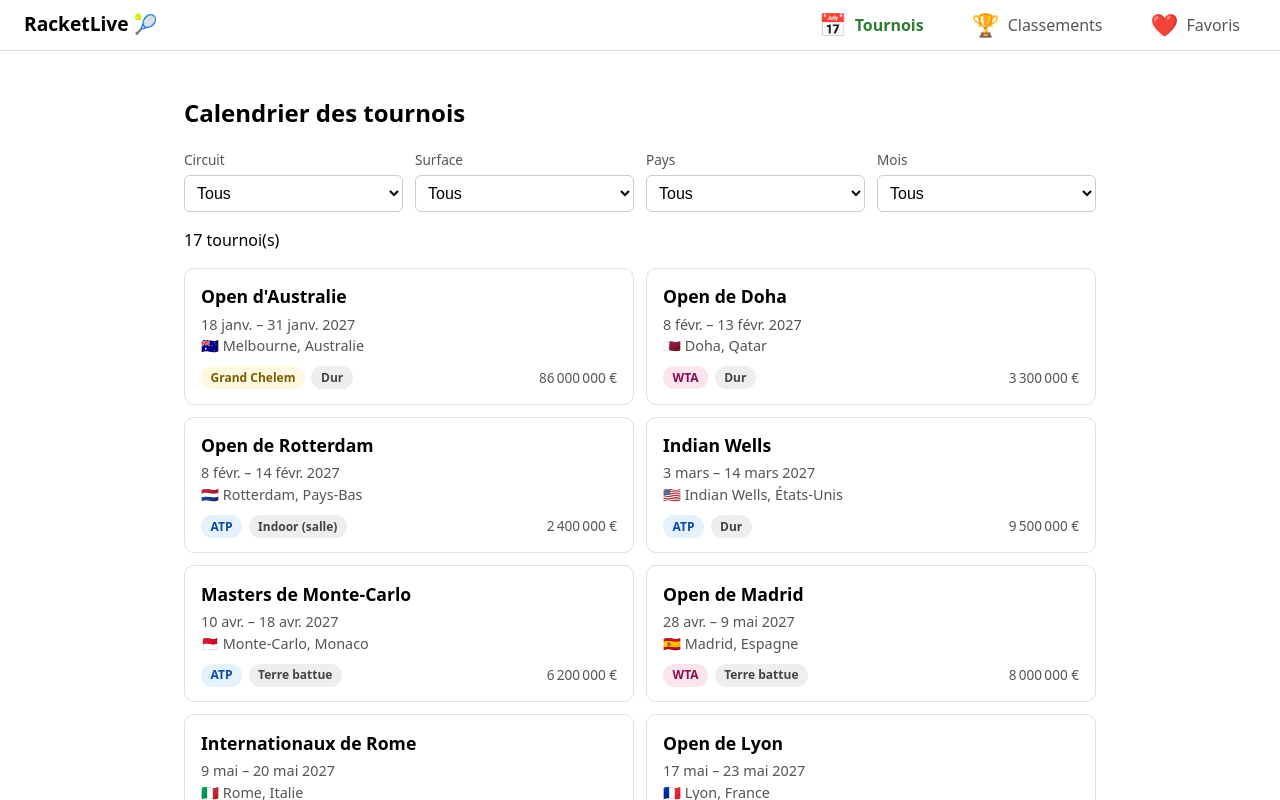
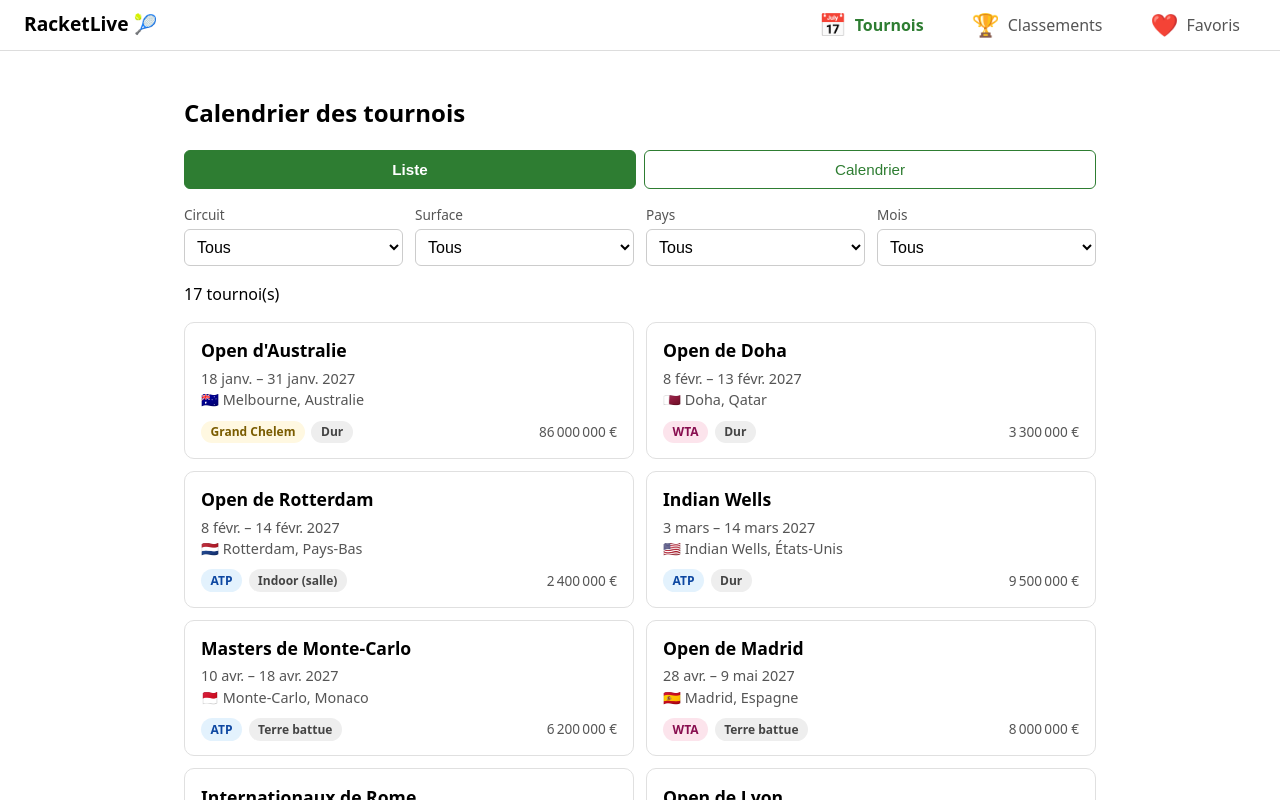
Before and after one commit to Labrosse-Anthony/racketlive, a React (Vite) app: page /calendrier in a window 1280 px wide. Shown: the top 800 px of the page. Built offline with nearby package versions, Linux system fonts and the light colour scheme.

Commit message:
Ajout de la vue calendrier mensuelle

```diff
--- /dev/null
+++ b/src/components/tournaments/MonthCalendar.css
@@ -0,0 +1,73 @@
+.mois__navigation {
+  display: flex;
+  align-items: center;
+  justify-content: space-between;
+  margin-bottom: 0.75rem;
+}
+
+.mois__navigation button {
+  width: 44px;
+  height: 44px;
+  border: 1px solid #2e7d32;
+  border-radius: 6px;
+  background: #ffffff;
+  color: #2e7d32;
+  font-size: 1.2rem;
+  cursor: pointer;
+}
+
+.mois__titre {
+  font-size: 1.2rem;
+  font-weight: bold;
+}
+
+.mois__grille {
+  display: grid;
+  grid-template-columns: repeat(7, 1fr);
+  gap: 2px;
+  margin-bottom: 0.75rem;
+}
+
+.mois__jour-nom {
+  padding: 0.25rem 0;
+  text-align: center;
+  font-size: 0.75rem;
+  color: #777777;
+}
+
+.mois__case {
+  min-height: 3.2rem;
+  padding: 0.2rem 0.3rem;
+  border: 1px solid #e5e5e5;
+  border-radius: 4px;
+  font-size: 0.8rem;
+}
+
+.mois__points {
+  display: flex;
+  flex-wrap: wrap;
+  gap: 2px;
+  margin-top: 2px;
+}
+
+.point {
+  width: 8px;
+  height: 8px;
+  border-radius: 50%;
+}
+
+.point--atp {
+  background: #1565c0;
+}
+
+.point--wta {
+  background: #ad1457;
+}
+
+.point--grand-chelem {
+  background: #f9a825;
+}
+
+.mois__legende {
+  margin: 0 0 1rem;
+}
--- /dev/null
+++ b/src/components/tournaments/MonthCalendar.jsx
@@ -0,0 +1,86 @@
+import { NOMS_MOIS } from '../../utils/dates.js'
+import TournamentList from './TournamentList.jsx'
+import './MonthCalendar.css'
+
+const INITIALES_JOURS = ['L', 'M', 'M', 'J', 'V', 'S', 'D']
+
+function deuxChiffres(nombre) {
+  return String(nombre).padStart(2, '0')
+}
+
+function MonthCalendar({ annee, mois, tournois, onChangeMois }) {
+  const decalage = (new Date(annee, mois, 1).getDay() + 6) % 7
+  const nombreJours = new Date(annee, mois + 1, 0).getDate()
+  const moisTexte = `${annee}-${deuxChiffres(mois + 1)}`
+
+  const cases = []
+  for (let i = 0; i < decalage; i++) cases.push(null)
+  for (let jour = 1; jour <= nombreJours; jour++) cases.push(jour)
+
+  const tournoisDuMois = tournois.filter(
+    (tournoi) =>
+      tournoi.debut.slice(0, 7) <= moisTexte &&
+      moisTexte <= tournoi.fin.slice(0, 7),
+  )
+
+  return (
+    <div>
+      <div className="mois__navigation">
+        <button onClick={() => onChangeMois(-1)} aria-label="Mois précédent">
+          ←
+        </button>
+        <div className="mois__titre" aria-live="polite">
+          {NOMS_MOIS[mois]} {annee}
+        </div>
+        <button onClick={() => onChangeMois(1)} aria-label="Mois suivant">
+          →
+        </button>
+      </div>
+
+      <div className="mois__grille" aria-hidden="true">
+        {INITIALES_JOURS.map((initiale, index) => (
+          <div key={index} className="mois__jour-nom">
+            {initiale}
+          </div>
+        ))}
+
+        {cases.map((jour, index) => {
+          if (jour === null) return <div key={`vide-${index}`} />
+
+          const dateISO = `${moisTexte}-${deuxChiffres(jour)}`
+          const tournoisDuJour = tournois.filter(
+            (tournoi) => tournoi.debut <= dateISO && dateISO <= tournoi.fin,
+          )
+
+          return (
+            <div key={dateISO} className="mois__case">
+              <span>{jour}</span>
+              <div className="mois__points">
+                {tournoisDuJour.map((tournoi) => (
+                  <span
+                    key={tournoi.id}
+                    className={`point point--${tournoi.circuit}`}
+                    title={tournoi.nom}
+                  />
+                ))}
+              </div>
+            </div>
+          )
+        })}
+      </div>
+
+      <p className="mois__legende">
+        <span className="badge badge--atp">ATP</span>{' '}
+        <span className="badge badge--wta">WTA</span>{' '}
+        <span className="badge badge--grand-chelem">Grand Chelem</span>
+      </p>
+
+      <p aria-live="polite">
+        {tournoisDuMois.length} tournoi(s) en {NOMS_MOIS[mois].toLowerCase()}
+      </p>
+      <TournamentList tournois={tournoisDuMois} />
+    </div>
+  )
+}
+
+export default MonthCalendar
--- /dev/null
+++ b/src/pages/CalendrierPage.css
@@ -0,0 +1,22 @@
+.calendrier__bascule {
+  display: flex;
+  gap: 0.5rem;
+  margin-bottom: 1rem;
+}
+
+.calendrier__bouton {
+  flex: 1;
+  padding: 0.6rem 0.5rem;
+  border: 1px solid #2e7d32;
+  border-radius: 6px;
+  background: #ffffff;
+  color: #2e7d32;
+  font-size: 0.95rem;
+  cursor: pointer;
+}
+
+.calendrier__bouton--actif {
+  background: #2e7d32;
+  color: #ffffff;
+  font-weight: bold;
+}
--- a/src/pages/CalendrierPage.jsx
+++ b/src/pages/CalendrierPage.jsx
@@ -3,6 +3,8 @@
 import { PAYS } from '../utils/labels.js'
 import TournamentFilters from '../components/tournaments/TournamentFilters.jsx'
 import TournamentList from '../components/tournaments/TournamentList.jsx'
+import MonthCalendar from '../components/tournaments/MonthCalendar.jsx'
+import './CalendrierPage.css'
 
 const FILTRES_VIDES = { circuit: '', surface: '', pays: '', mois: '' }
 
@@ -10,6 +12,8 @@
   const [tournois, setTournois] = useState([])
   const [chargement, setChargement] = useState(true)
   const [filtres, setFiltres] = useState(FILTRES_VIDES)
+  const [vue, setVue] = useState('liste')
+  const [moisAffiche, setMoisAffiche] = useState({ annee: 2027, mois: 0 })
 
   useEffect(() => {
     getTournaments().then((donnees) => {
@@ -24,6 +28,18 @@
 
   function effacerFiltres() {
     setFiltres(FILTRES_VIDES)
+  }
+
+  function changerVue(nouvelleVue) {
+    setVue(nouvelleVue)
+    if (nouvelleVue === 'calendrier') {
+      setFiltres({ ...filtres, mois: '' })
+    }
+  }
+
+  function changerMois(decalage) {
+    const date = new Date(moisAffiche.annee, moisAffiche.mois + decalage, 1)
+    setMoisAffiche({ annee: date.getFullYear(), mois: date.getMonth() })
   }
 
   const codesPays = [...new Set(tournois.map((tournoi) => tournoi.pays))].sort(
@@ -48,20 +64,55 @@
     <section>
       <h1>Calendrier des tournois</h1>
 
+      <div className="calendrier__bascule">
+        <button
+          className={
+            vue === 'liste'
+              ? 'calendrier__bouton calendrier__bouton--actif'
+              : 'calendrier__bouton'
+          }
+          aria-pressed={vue === 'liste'}
+          onClick={() => changerVue('liste')}
+        >
+          Liste
+        </button>
+        <button
+          className={
+            vue === 'calendrier'
+              ? 'calendrier__bouton calendrier__bouton--actif'
+              : 'calendrier__bouton'
+          }
+          aria-pressed={vue === 'calendrier'}
+          onClick={() => changerVue('calendrier')}
+        >
+          Calendrier
+        </button>
+      </div>
+
       <TournamentFilters
         filtres={filtres}
         codesPays={codesPays}
         onChange={changerFiltre}
         onReset={effacerFiltres}
+        afficherMois={vue === 'liste'}
       />
 
-      {chargement ? (
-        <p>Chargement…</p>
-      ) : (
+      {chargement && <p>Chargement…</p>}
+
+      {!chargement && vue === 'liste' && (
         <>
           <p aria-live="polite">{tournoisFiltres.length} tournoi(s)</p>
           <TournamentList tournois={tournoisFiltres} />
         </>
+      )}
+
+      {!chargement && vue === 'calendrier' && (
+        <MonthCalendar
+          annee={moisAffiche.annee}
+          mois={moisAffiche.mois}
+          tournois={tournoisFiltres}
+          onChangeMois={changerMois}
+        />
       )}
     </section>
   )
```
